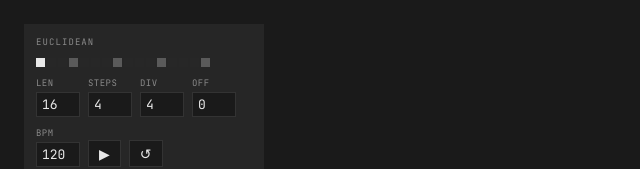
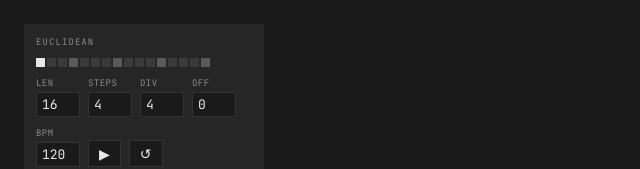
Before and after one commit to sebastianpfluegelmeier/euc, a SvelteKit app: page / in a window 1280 px wide. Shown: the top 169 px of the page, without its empty margins (0-640 px from the left). Built offline with nearby package versions, Linux system fonts and the light colour scheme.

Commit message:
Make off steps visible in visualizer
Co-Authored-By: Claude Sonnet 4.6 <noreply@anthropic.com>

```diff
--- a/src/EuclideanRhythm.svelte
+++ b/src/EuclideanRhythm.svelte
@@ -230,7 +230,7 @@
   .step {
     width: 9px;
     height: 9px;
-    background: #272727;
+    background: #3a3a3a;
     flex-shrink: 0;
   }
 
```
